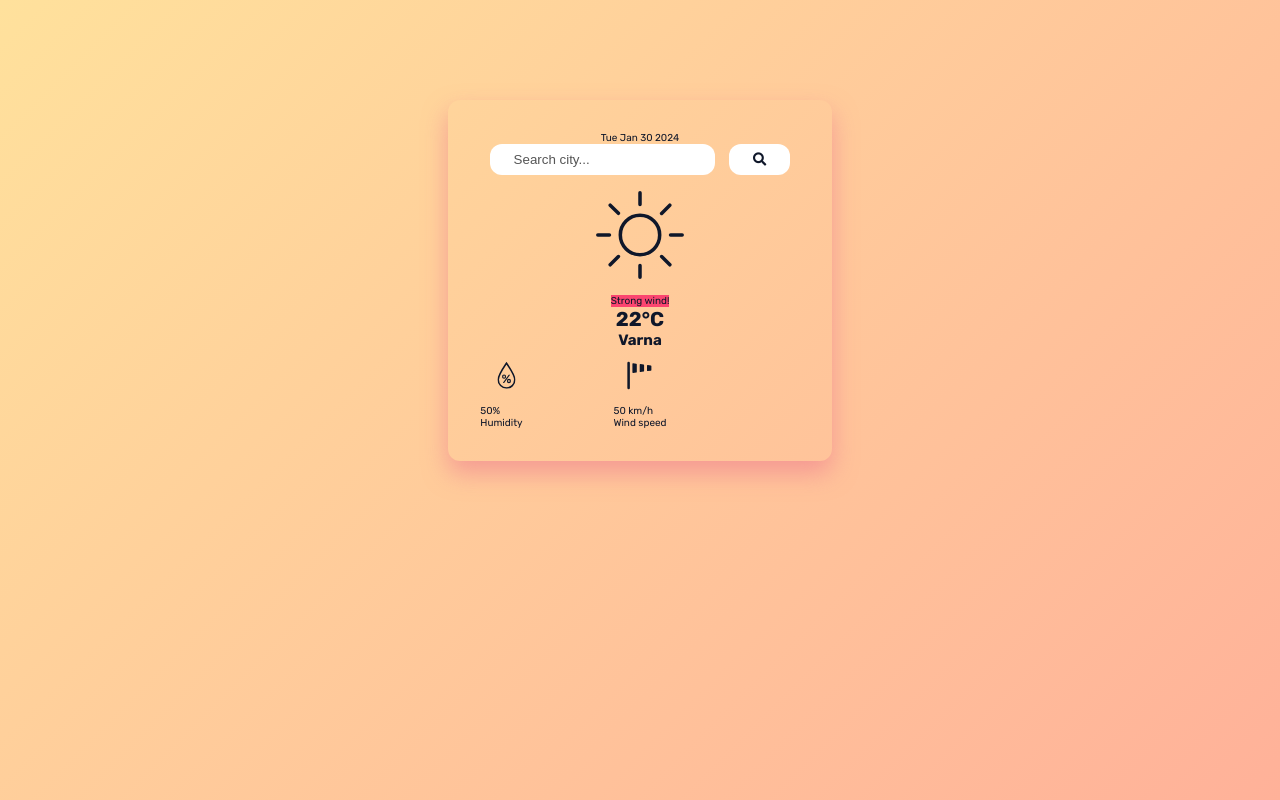
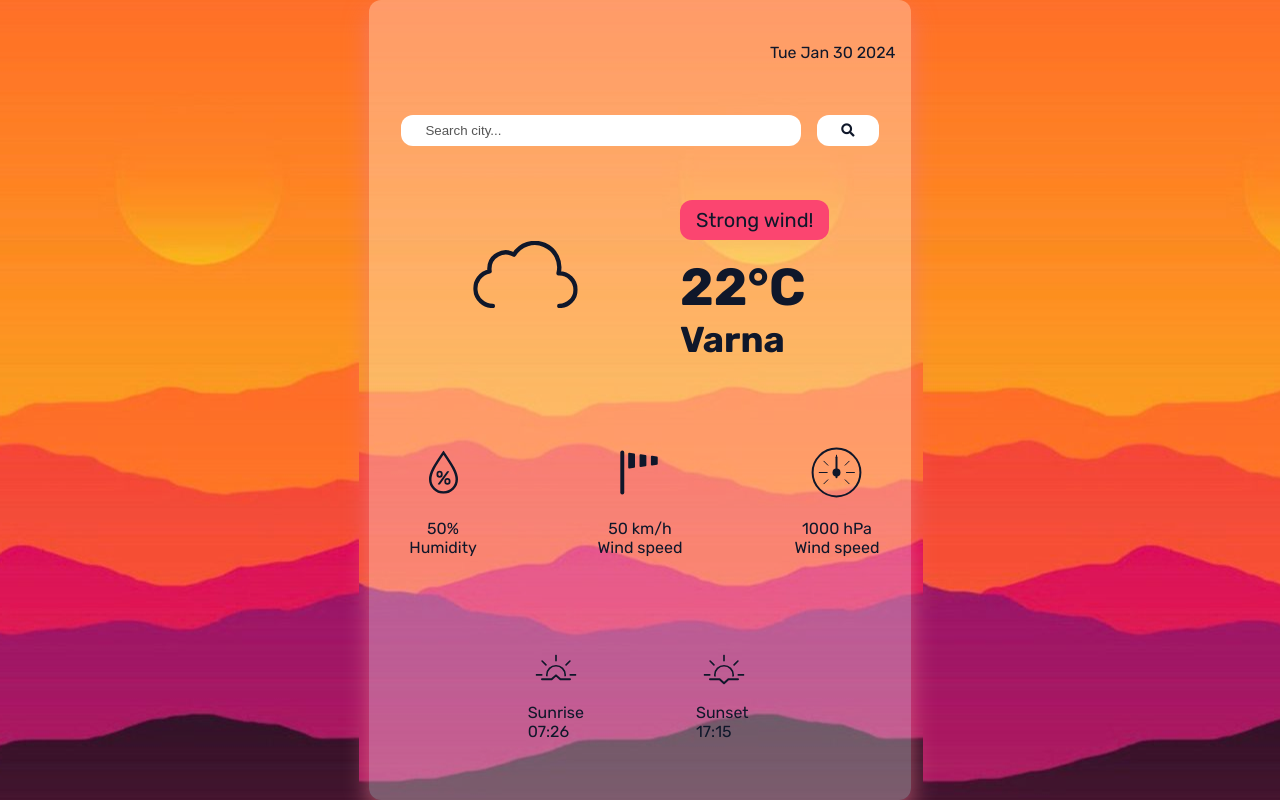
Before and after one commit to DilyanaStoyanova/Weather-App-with-JS, a plain HTML site: page App/index.html in a window 1280 px wide. Drawn offline with Linux system fonts and the light colour scheme; no server answers.

Commit message:
Building beautiful layout

```diff
--- a/App/index.html
+++ b/App/index.html
@@ -18,7 +18,7 @@
   </head>
   <body>
     <div class="weather-card">
-      <div class="date-details"></div>
+      <div class="date-time"></div>
       <div class="search">
         <input
           class="search-field"
@@ -30,10 +30,14 @@
           <i class="fas fa-search search-icon"></i>
         </button>
       </div>
-      <img class="weather-icon" src="img/01d.svg" alt="Weather icon" />
-      <p class="alert">Strong wind!</p>
-      <h1 class="temp">22&deg;C</h1>
-      <h2 class="city">Varna</h2>
+      <div class="main">
+        <img class="weather-icon" src="img/03d.svg" alt="Weather icon" />
+        <div class="main-content">
+          <p class="alert">Strong wind!</p>
+          <h1 class="temp">22&deg;C</h1>
+          <h2 class="city">Varna</h2>
+        </div>
+      </div>
       <div class="features">
         <div class="feature">
           <img src="img/humidity.svg" alt="Humidity icon" />
@@ -45,6 +49,23 @@
           <p class="wind">50 km/h</p>
           <p>Wind speed</p>
         </div>
+        <div class="feature">
+          <img src="img/pressure.svg" alt="Pressure icon" />
+          <p class="pressure">1000 hPa</p>
+          <p>Wind speed</p>
+        </div>
+      </div>
+      <div class="sun">
+        <div class="sun-position">
+          <img class="sunrise-icon" src="img/sunrise.svg" alt="Sunrise icon" />
+          <p>Sunrise</p>
+          <p class="sunrise-time">07:26</p>
+        </div>
+        <div class="sun-position">
+          <img class="sunset-icon" src="img/sunset.svg" alt="Sunset icon" />
+          <p>Sunset</p>
+          <p class="sunset-time">17:15</p>
+        </div>
       </div>
     </div>
     <script src="script.js"></script>
--- a/App/script.js
+++ b/App/script.js
@@ -1 +1,32 @@
-document.querySelector(".date-details").textContent = new Date().toDateString();
+const seachField = document.querySelector(".search-field");
+const searchButton = document.querySelector(".search-button");
+const weatherIcon = document.querySelector(".search-button");
+const alert = document.querySelector(".alert");
+const temp = document.querySelector(".temp");
+const city = document.querySelector(".city");
+const humidity = document.querySelector(".humidity");
+const wind = document.querySelector(".wind");
+const pressure = document.querySelector(".pressure");
+const sunRise = document.querySelector(".sunrise-time");
+const sunSet = document.querySelector(".sunset-time");
+
+document.querySelector(".date-time").textContent = new Date().toDateString();
+
+async function getWeather() {
+  const res = await fetch(
+    "https://api.openweathermap.org/data/2.5/weather?q=Varna&APPID=645f86c6102187bbf6a454b0111ca0a8"
+  );
+  const data = await res.json();
+  console.log(
+    new Date(parseInt(data.sys.sunset * 1000))
+      .getHours()
+      .toString()
+      .padStart(2, "0"),
+    new Date(parseInt(data.sys.sunset * 1000))
+      .getMinutes()
+      .toString()
+      .padStart(2, "0")
+  );
+}
+
+getWeather();
--- a/App/style.css
+++ b/App/style.css
@@ -11,25 +11,36 @@ html {
 }
 
 body {
+  font-size: 1.6rem;
   font-family: "Rubik", sans-serif;
   font-weight: 400;
   color: #0f172a;
   box-sizing: border-box;
   height: 100vh;
-  background-image: linear-gradient(135deg, #ffe19c, #ffb199);
+  /* background-image: linear-gradient(135deg, #ffe19c, #ffb199); */
+  background-image: url(img/main-light.jpg);
+  background-repeat: repeat;
+  /* background-size: cover; */
+  background-position: center;
   display: flex;
   justify-content: center;
-  align-items: flex-start;
 }
 
 .weather-card {
+  background-color: rgba(255, 255, 255, 0.3);
   display: flex;
   flex-direction: column;
+  justify-content: space-around;
   align-items: center;
   border-radius: 12px;
-  margin-top: 10rem;
-  padding: 3.2rem;
+  padding: 1.6rem;
   box-shadow: 0 1.2rem 2.4rem rgb(239, 123, 141, 0.6);
+}
+
+.date-time {
+  font-size: 1.6rem;
+  color: #0f172a;
+  align-self: flex-end;
 }
 
 .search-field,
@@ -37,6 +48,11 @@ body {
   border: none;
   border-radius: 12px;
   padding: 0.8rem 2.4rem;
+}
+
+.search-field {
+  display: inline-block;
+  width: 40rem;
 }
 
 .search-field:focus {
@@ -58,16 +74,51 @@ body {
   color: #0f172a;
 }
 
+.main,
+.sun {
+  display: grid;
+  grid-template-columns: repeat(2, 1fr);
+  gap: 8rem;
+}
+
 .weather-icon {
-  width: 12rem;
+  /* background-color: rgba(134, 181, 223, 0.6); */
+  border-radius: 12px;
 }
 
 .alert {
+  font-size: 2rem;
+  padding: 0.8rem 1.6rem;
+  border-radius: 12px;
   background-color: #fb4570;
+  margin-bottom: 1.6rem;
+}
+
+.temp {
+  font-size: 5.2rem;
+}
+
+.city {
+  font-size: 3.6rem;
 }
 
 .features {
   display: grid;
   grid-template-columns: repeat(3, 1fr);
   gap: 8rem;
+  text-align: center;
 }
+
+.feature {
+  border-radius: 12px;
+  padding: 1.6rem;
+}
+
+.sun {
+  font-size: 1.6rem;
+}
+
+.sun-position {
+  border-radius: 12px;
+  padding: 1.6rem;
+}
```
Also changed, not shown: App/img/main-dark.jpg (added), App/img/main-light.jpg (added), App/img/main.jpg (added), App/img/sunrise.svg (added), App/img/sunset.svg (added).
